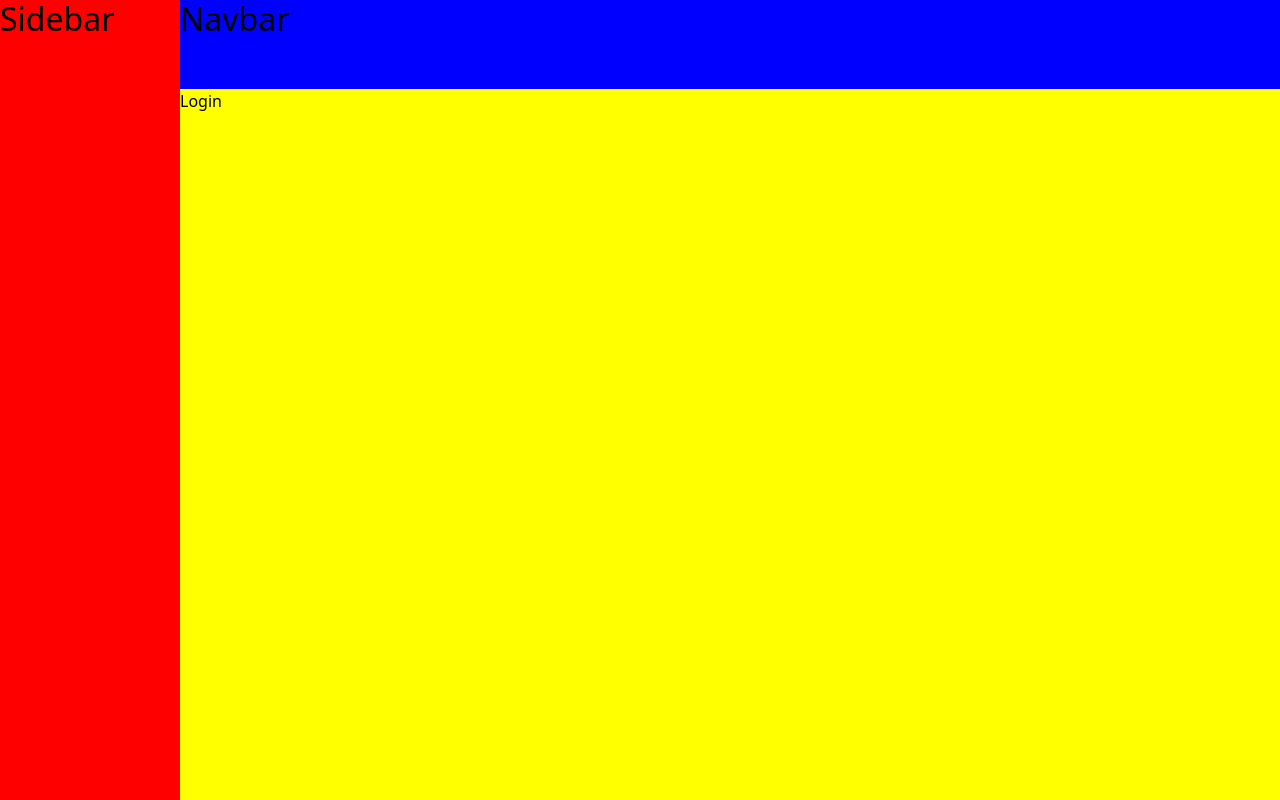
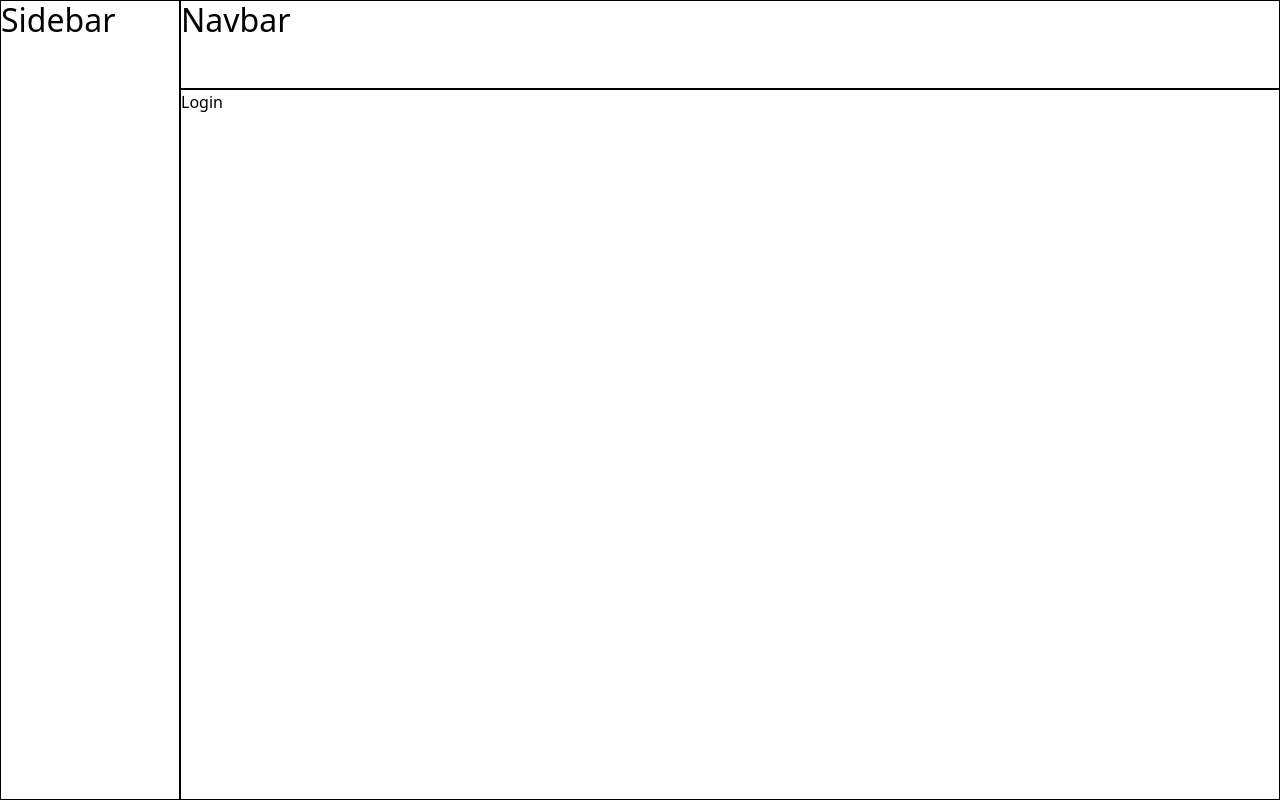
Before and after one commit to msebasv/frontend-saori, a React (Create React App) app: page / in a window 1280 px wide. Built offline with nearby package versions, Linux system fonts and the light colour scheme.

Commit message:
Add border to sections

```diff
--- a/src/Layout/index.scss
+++ b/src/Layout/index.scss
@@ -8,7 +8,7 @@
   .aside-sidebar {
     min-width: 180px;
     height: 100%;
-    background-color: red;
+    border: 1px solid $black-color;
   }
 
   .container-nav-section {
@@ -20,11 +20,11 @@
     .header-navbar {
       width: 100%;
       height: 100px;
-      background-color: blue;
+      border: 1px solid $black-color;
     }
 
     .section-content {
-      background-color: yellow;
+      border: 1px solid $black-color;
       width: 100%;
       height: 100%;
     }
--- a/src/pages/Management/index.js
+++ b/src/pages/Management/index.js
@@ -0,0 +1,7 @@
+import React from "react";
+
+const Management = () => {
+  return <div>Management</div>;
+};
+
+export default Management;
```
